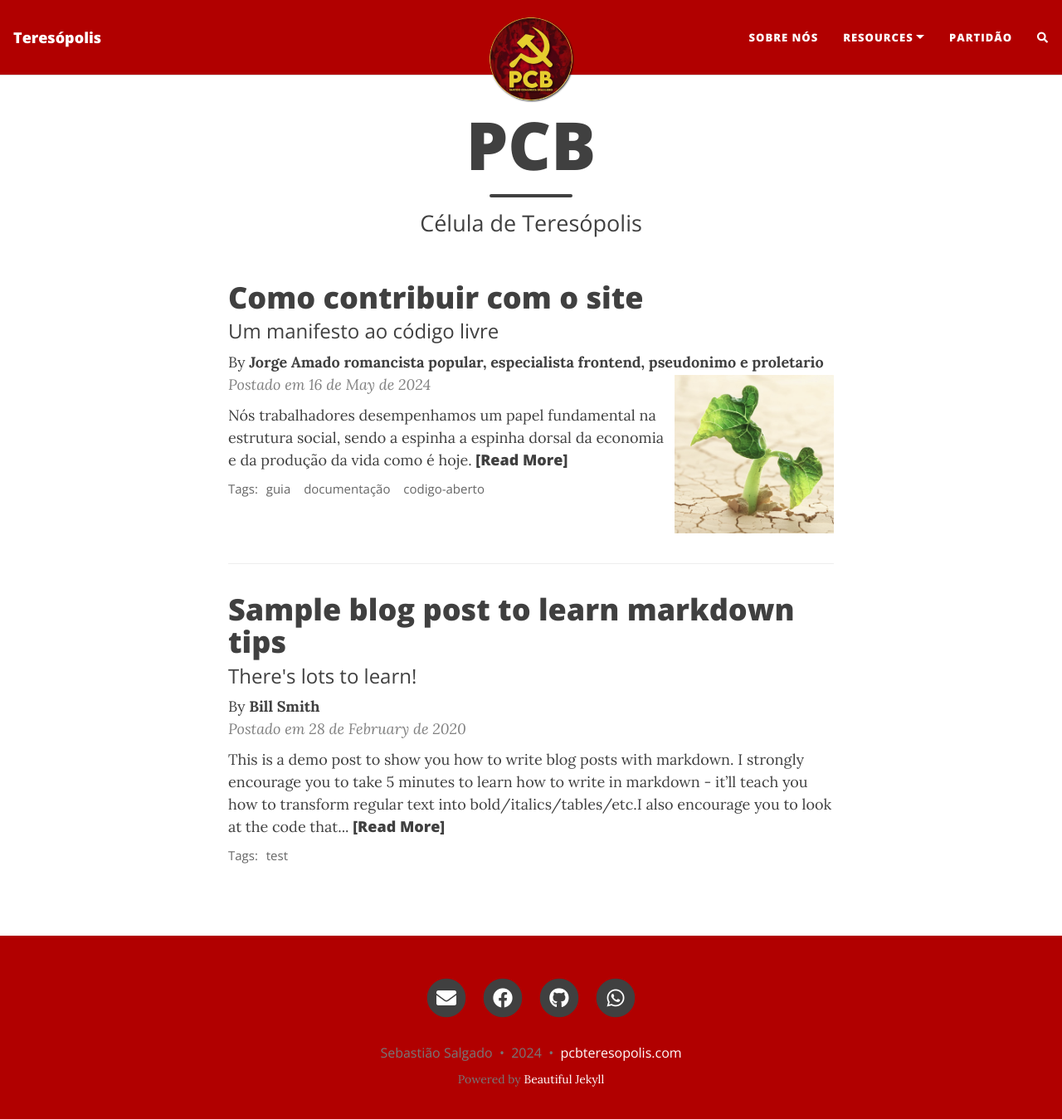
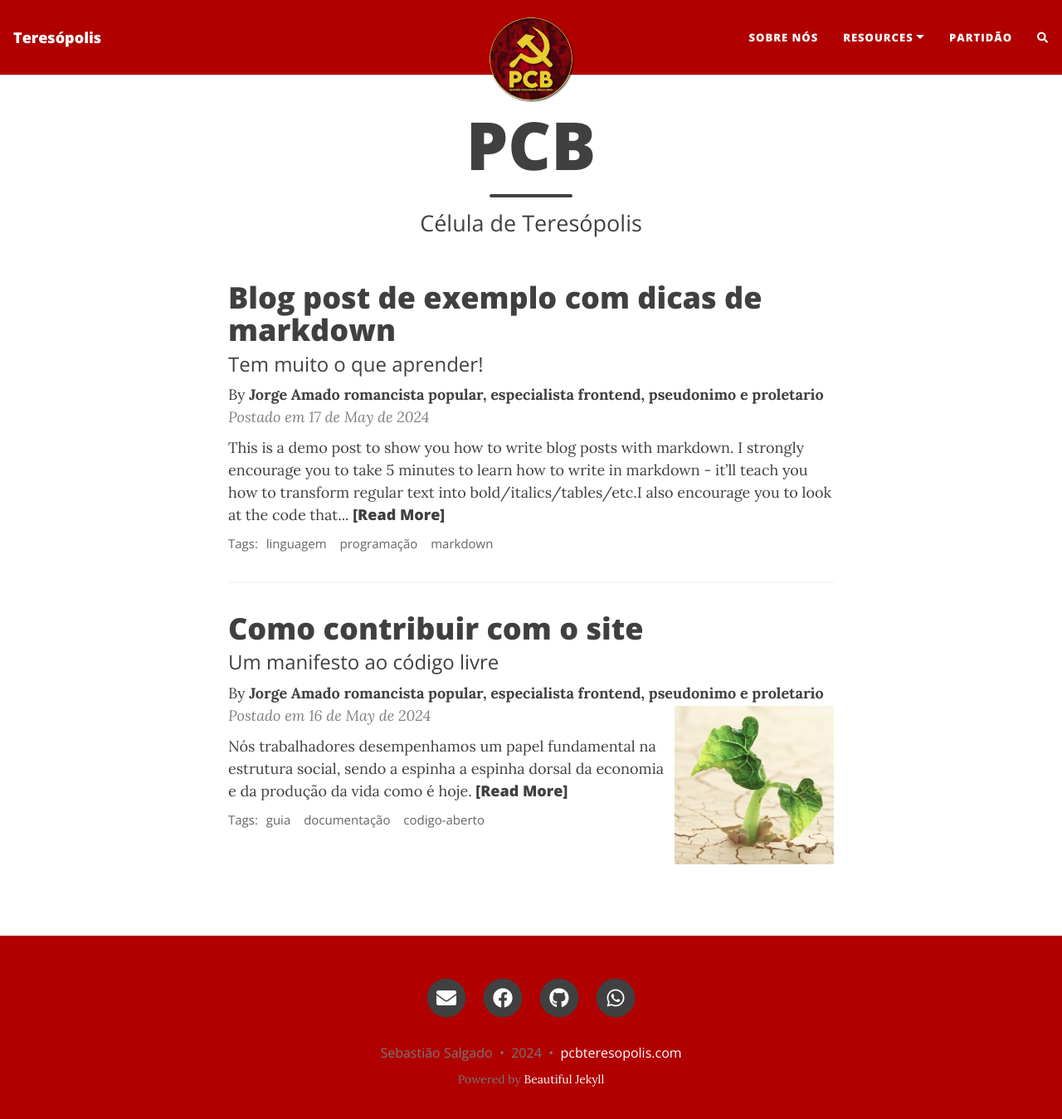
Before and after one commit to pcb-teresopolis/pcb-teresopolis.github.io, a Jekyll site: the page built from index.html, in a window 1280 px wide and 1362 px high. Shown: the top 1349 px of the window at 83% size. Built offline with Jekyll 4.4.1, drawn with Linux system fonts in a browser that asks for light colours; nearby versions of some CDN libraries; the list of posts is cut into pages by our own code; comment, search, counter and statistics services are not loaded.

Commit message:
testa prints nos assets

```diff
--- a/_posts/2024-05-16-como-contribuir-com-o-site.md
+++ b/_posts/2024-05-16-como-contribuir-com-o-site.md
@@ -18,11 +18,25 @@
 ## Primeiro passo
 
 O primeiro passo é criar uma conta no github, o processo é bem simples, com apenas 3 passos.
-O github é uma plataforma online onde voce pode hospedar seu codigo, e é onde o codigo desse site está e também onde ele está sendo hopedado. Tudo de graça pela bondade da [microsoft dona do github desde 2018](https://g1.globo.com/economia/tecnologia/noticia/microsoft-compra-github-por-us-75-bilhoes.ghtml).
+
+O github é uma plataforma online onde voce pode hospedar seu codigo, e é onde o codigo desse site está e também onde ele está sendo hopedado. Tudo de graça pela bondade da [microsoft dona do github desde 2018](https://g1.globo.com/economia/tecnologia/noticia/microsoft-compra-github-por-us-75-bilhoes.ghtml). Aprenda mais sobre o github na [comunidade do Brasil](https://github.com/github/brasil).
+
 Para começar a usar o GitHub, será necessário criar uma conta pessoal gratuita no site deles e verificar o seu endereço de e-mail.
+
 <ol>
   <li>Navegue até <a href="https://github.com/">https://github.com/</a>.</li>
   <li>Clique em <strong>Inscreva-se</strong>.</li>
   <li>Siga os prompts para criar sua conta pessoal.</li>
 </ol>
 Durante a inscrição, será solicitado que você verifique seu endereço de e-mail. Sem um endereço de e-mail verificado, você não poderá concluir algumas tarefas básicas no GitHub, como a criação de um repositório.
+
+# Como enviar sugestões de edição no conteúdo do site
+
+Cada post nesse site tem sua pagina gerada por um arquivo na linguagem [markdown (aprenda mais nesse post com exemplos de como usar markdown)](https://pcb-teresopolis.github.io/2024-05-17-exemplos-markdown/) ou também podem as vezes ser usando html.
+Esse código usa uma ferramenta chamada Jekyll para ser traduzido nessa pagina do site que você esta lendo. Isso é feito atomaticamente no github assim que o codigo é alterado la.
+
+Esse código então pode ser visto e editado pois fica armazenado nessa pagina onde está todo o codigo desse site aqui: https://github.com/pcb-teresopolis/pcb-teresopolis.github.io
+
+![Screenshot](https://beautifuljekyll.com/assets/img/github-porject-folder.png){: .mx-auto.d-block :}
+
+Dentro da pasta "_posts" temos todos os posts do site, por exemplo o post sobre markdown tem o caminho do arquivo "_posts/2024-05-17-exemplos-markdown.md". Vou gravar um video traduzindo o arquivo do ingles pra portugues como exemplo de como contribuir ... continua...
--- a/_posts/2020-02-28-sample-markdown.md
+++ b/_posts/2024-05-17-exemplos-markdown.md
@@ -1,13 +1,13 @@
 ---
 layout: post
-title: Sample blog post to learn markdown tips
-subtitle: There's lots to learn!
+title: Blog post de exemplo com dicas de markdown
+subtitle: Tem muito o que aprender!
 gh-repo: daattali/beautiful-jekyll
 gh-badge: [star, fork, follow]
-tags: [test]
+tags: [linguagem, programação, markdown]
 comments: true
 mathjax: true
-author: Bill Smith
+author: Jorge Amado romancista popular, especialista frontend, pseudonimo e proletario
 ---
 
 {: .box-success}
```
Also changed, not shown: assets/img/github-porject-folder.png (added).
